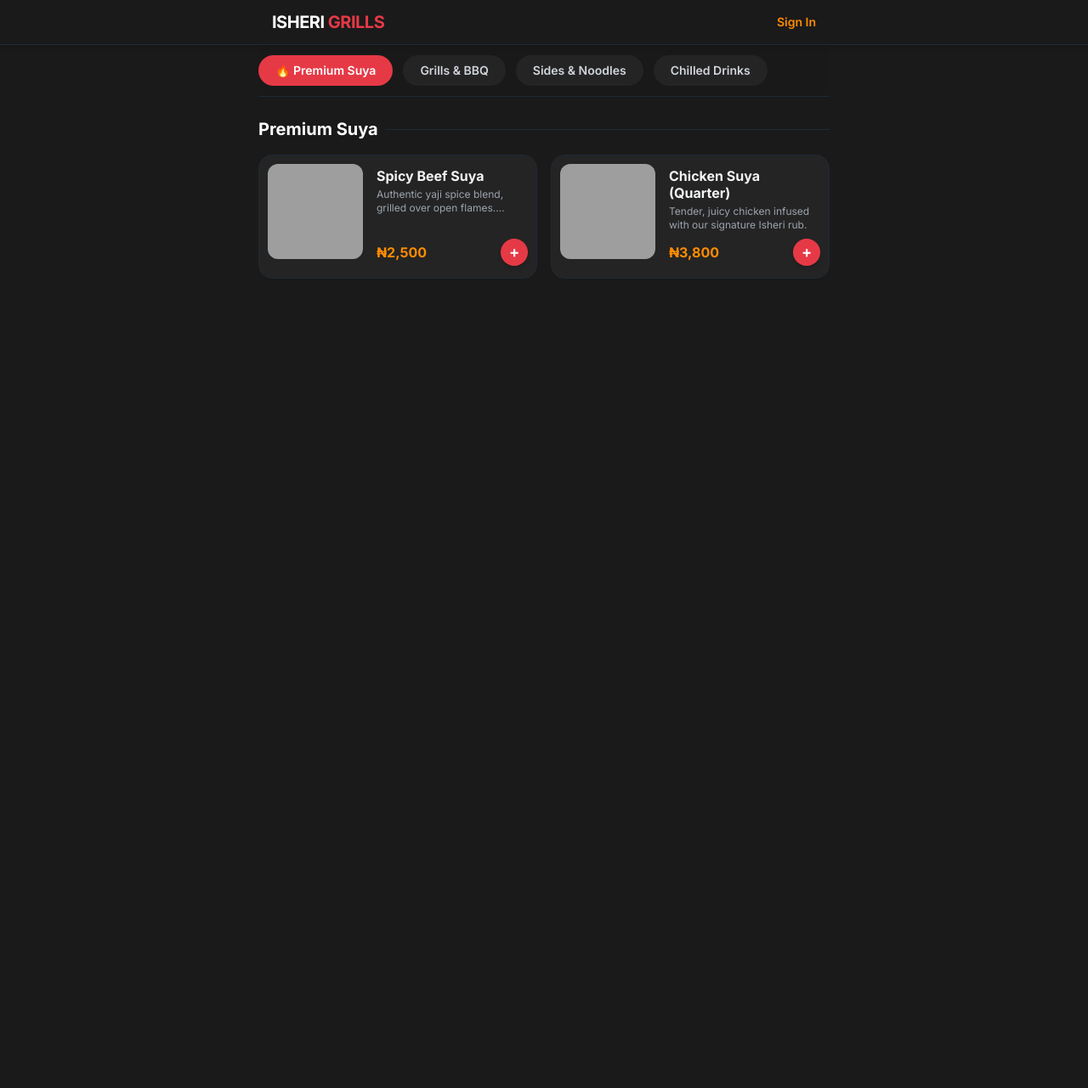
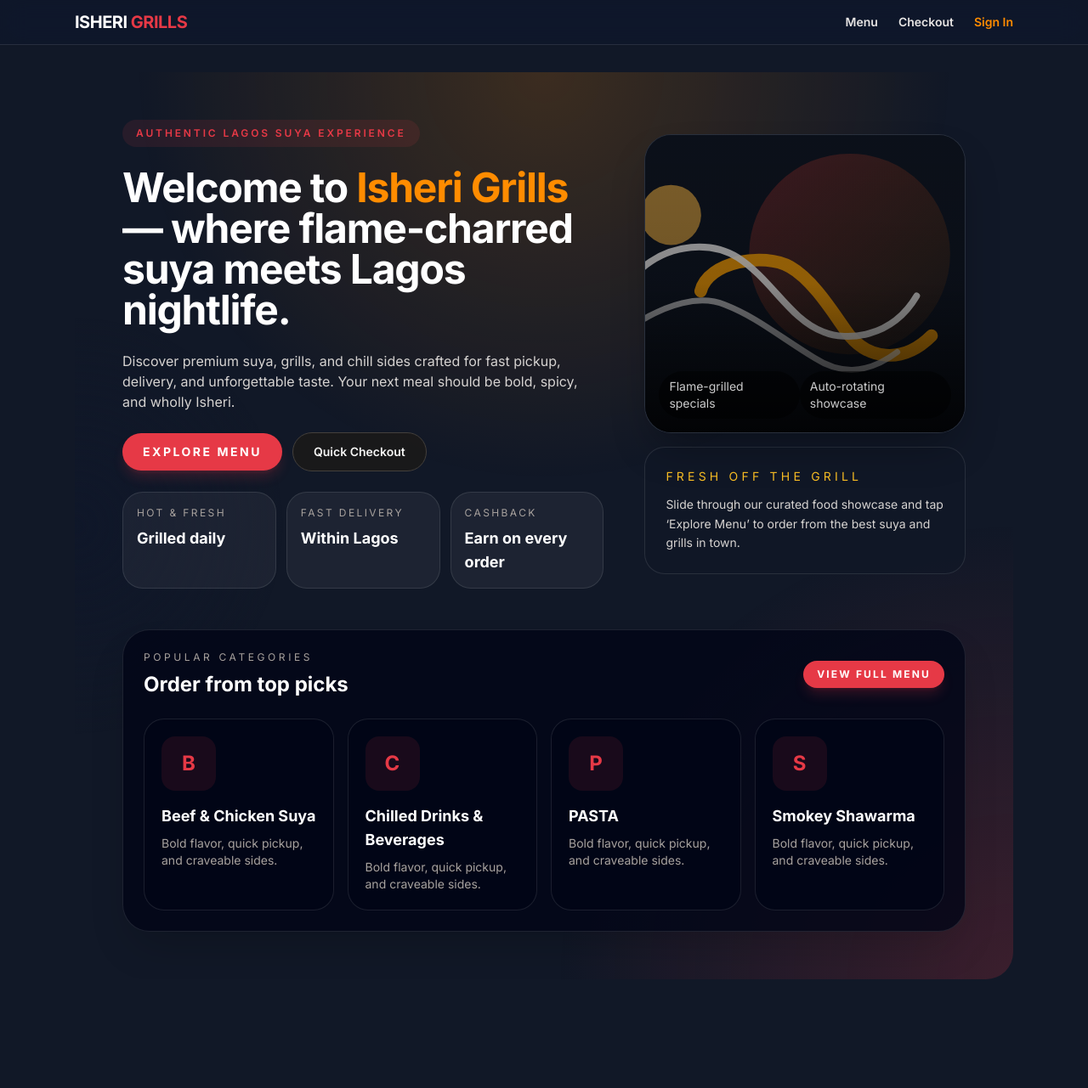
Before and after one commit to isherigrillsandsuya-bit/Isheri-grill-suya, a Django app: page / in a window 1280 px wide. Shown: the whole page at 85% size. Before the commit the page ends 328 px from the top, so only its background shows below. Run offline with Django 5.2, Linux system fonts and the light colour scheme; data comes from the database, SQL or seed files in the repository; some libraries are stand-ins or nearby versions; grey boxes are pictures that could not be loaded.

Commit message:
total ui refactoring

```diff
--- a/apps/shop/urls.py
+++ b/apps/shop/urls.py
@@ -4,11 +4,12 @@ from . import views
 app_name = 'shop'
 
 urlpatterns = [
-    path('', views.home_view, name='home'),
+    path('', views.landing_view, name='home'),
+    path('menu/', views.menu_view, name='menu'),
+    path('category/<int:category_id>/', views.category_view, name='category'),
+    path('product/<int:item_id>/', views.product_view, name='product'),
     path('checkout/', views.checkout_view, name='checkout'),
     path('cart/add/<int:item_id>/', views.add_to_cart_view, name='add_to_cart'),
-
-    # New Endpoints
     path('checkout/success/', views.payment_success_view, name='success'),
     path('track/<str:order_id>/', views.track_order_view, name='track'),
 ]
--- a/apps/shop/views.py
+++ b/apps/shop/views.py
@@ -1,44 +1,54 @@
-from django.shortcuts import render, redirect
+from django.shortcuts import render, redirect, get_object_or_404
 from django.contrib.auth.decorators import login_required
 from django.contrib import messages
+from .models import Category, MenuItem
 from apps.users.models import CustomUser, Wallet, WalletTransaction
 
-def home_view(request):
-    """
-    Allows anonymous guest browsing.
-    Users can view categories, items, and add to cart without logging in.
-    """
-    categories = [
-        {'id': 1, 'name': '🔥 Premium Suya'},
-        {'id': 2, 'name': 'Grills & BBQ'},
-        {'id': 3, 'name': 'Sides & Noodles'},
-        {'id': 4, 'name': 'Chilled Drinks'}
-    ]
-    return render(request, 'shop/home.html', {'categories': categories})
+def landing_view(request):
+    """A branded landing experience shown at the app root."""
+    categories = Category.objects.order_by('display_order', 'name')[:4]
+    return render(request, 'shop/landing.html', {'categories': categories})
+
+
+def menu_view(request):
+    categories = Category.objects.order_by('display_order', 'name').prefetch_related('items')
+    return render(request, 'shop/menu.html', {'categories': categories})
+
+
+def category_view(request, category_id):
+    category = get_object_or_404(Category, id=category_id)
+    items = category.items.filter(is_available=True)
+    return render(request, 'shop/category.html', {
+        'category': category,
+        'items': items,
+    })
+
+
+def product_view(request, item_id):
+    item = get_object_or_404(MenuItem, id=item_id, is_available=True)
+    return render(request, 'shop/product.html', {'item': item})
+
 
 def add_to_cart_view(request, item_id):
     """
     Allows guests and authenticated users alike to populate their session cart.
     """
     cart = request.session.get('cart', {})
+    item = get_object_or_404(MenuItem, id=item_id, is_available=True)
     item_id_str = str(item_id)
+    price = float(item.price)
+    image_url = item.image.url if item.image else 'https://images.unsplash.com/photo-1555939594-58d7cb561ad1?auto=format&fit=crop&w=500&q=60'
 
-    mock_db = {
-        '1': {'name': 'Spicy Beef Suya', 'price': 2500, 'image': 'https://images.unsplash.com/photo-1555939594-58d7cb561ad1?w=500&auto=format&fit=crop&q=60'},
-        '2': {'name': 'Chicken Suya (Quarter)', 'price': 3800, 'image': 'https://images.unsplash.com/photo-1606622839958-384ef8471da3?w=500&auto=format&fit=crop&q=60'}
-    }
-
-    if item_id_str in mock_db:
-        if item_id_str in cart:
-            cart[item_id_str]['quantity'] += 1
-        else:
-            cart[item_id_str] = {
-                'id': item_id_str,
-                'name': mock_db[item_id_str]['name'],
-                'price': mock_db[item_id_str]['price'],
-                'image': mock_db[item_id_str]['image'],
-                'quantity': 1
-            }
+    if item_id_str in cart:
+        cart[item_id_str]['quantity'] += 1
+    else:
+        cart[item_id_str] = {
+            'id': item.id,
+            'name': item.name,
+            'price': price,
+            'image': image_url,
+            'quantity': 1
+        }
 
     request.session['cart'] = cart
     request.session.modified = True
--- a/isheri_config/settings.py
+++ b/isheri_config/settings.py
@@ -75,7 +75,11 @@ DATABASES = {
 # If deploying to Render/Supabase, use dj_database_url
 if os.environ.get('DATABASE_URL'):
     import dj_database_url
-    DATABASES['default'] = dj_database_url.config(conn_max_age=600, ssl_require=True)
+    database_url = os.environ['DATABASE_URL']
+    if database_url.startswith('sqlite:'):
+        DATABASES['default'] = dj_database_url.config(default=database_url, conn_max_age=600, ssl_require=False)
+    else:
+        DATABASES['default'] = dj_database_url.config(default=database_url, conn_max_age=600, ssl_require=True)
 
 # Password validation
 AUTH_PASSWORD_VALIDATORS = [
--- /dev/null
+++ b/static/css/styles.css
@@ -0,0 +1,87 @@
+:root {
+  color-scheme: dark;
+  font-family: Inter, sans-serif;
+}
+
+html {
+  scroll-behavior: smooth;
+}
+
+body {
+  min-height: 100vh;
+  background-color: #111827;
+  color: #f8fafc;
+}
+
+.hide-scrollbar::-webkit-scrollbar {
+  display: none;
+}
+
+.hide-scrollbar {
+  -ms-overflow-style: none;
+  scrollbar-width: none;
+}
+
+.site-header,
+.site-footer,
+.bottom-nav {
+  backdrop-filter: saturate(180%) blur(16px);
+}
+
+.site-header {
+  background: rgba(15, 23, 42, 0.96);
+}
+
+.site-footer {
+  background: rgba(15, 23, 42, 0.94);
+}
+
+.page-shell {
+  min-height: calc(100vh - 5rem);
+}
+
+.bottom-nav {
+  border-top: 1px solid rgba(255, 255, 255, 0.08);
+}
+
+.bottom-nav a {
+  color: #f8fafc;
+}
+
+body.hide-bottom-nav .bottom-nav {
+  display: none;
+}
+
+.page-link {
+  transition: color .2s ease, background-color .2s ease;
+}
+
+.page-link:hover {
+  color: #ff8c00;
+}
+
+.primary-button {
+  transition: transform .2s ease, background-color .2s ease;
+}
+
+.primary-button:hover {
+  transform: translateY(-1px);
+}
+
+.landing-carousel {
+  position: relative;
+  min-height: 22rem;
+}
+
+.landing-slide {
+  position: absolute;
+  inset: 0;
+  background-size: cover;
+  background-position: center;
+  border-radius: 1.5rem;
+  opacity: 0;
+}
+
+.landing-slide.opacity-100 {
+  opacity: 1;
+}
--- /dev/null
+++ b/static/js/main.js
@@ -0,0 +1,27 @@
+document.body.addEventListener('htmx:configRequest', (event) => {
+  const csrfToken = document.querySelector('meta[name="csrf-token"]')?.content;
+  if (csrfToken) {
+    event.detail.headers['X-CSRFToken'] = csrfToken;
+  }
+});
+
+window.addEventListener('DOMContentLoaded', () => {
+  const heroSlides = document.querySelectorAll('.landing-slide');
+  if (!heroSlides.length) return;
+
+  let activeIndex = 0;
+  const rotateSlides = () => {
+    heroSlides.forEach((slide, index) => {
+      slide.classList.toggle('opacity-100', index === activeIndex);
+      slide.classList.toggle('opacity-0', index !== activeIndex);
+    });
+    activeIndex = (activeIndex + 1) % heroSlides.length;
+  };
+
+  heroSlides.forEach((slide, index) => {
+    slide.style.transition = 'opacity 1s ease';
+    slide.style.opacity = index === 0 ? '1' : '0';
+  });
+
+  setInterval(rotateSlides, 5000);
+});
--- a/templates/base/base.html
+++ b/templates/base/base.html
@@ -1,14 +1,15 @@
 <!DOCTYPE html>
+{% load static %}
 <html lang="en">
 <head>
     <meta charset="UTF-8">
     <meta name="viewport" content="width=device-width, initial-scale=1.0, maximum-scale=1.0, user-scalable=no">
+    <meta name="description" content="Isheri Grills & Suya — Lagos suya, grills, and fast delivery made delicious.">
+    <meta name="csrf-token" content="{{ csrf_token }}">
     <title>{% block title %}Isheri Grills & Suya{% endblock %}</title>
 
-    <script src="https://unpkg.com/htmx.org@1.9.10"></script>
-
+    <script src="https://unpkg.com/htmx.org@1.9.10" defer></script>
     <script defer src="https://cdn.jsdelivr.net/npm/alpinejs@3.x.x/dist/cdn.min.js"></script>
-
     <script src="https://cdn.tailwindcss.com"></script>
     <script>
         tailwind.config = {
@@ -18,8 +19,8 @@
                         isheri: {
                             red: '#E63946',
                             orange: '#FF8C00',
-                            charcoal: '#1A1A1A',
-                            light: '#FAFAFA',
+                            charcoal: '#111827',
+                            light: '#F8FAFC',
                         }
                     },
                     fontFamily: {
@@ -30,48 +31,47 @@
         }
     </script>
     <link href="https://fonts.googleapis.com/css2?family=Inter:wght@400;600;700&display=swap" rel="stylesheet">
+    <link rel="stylesheet" href="{% static 'css/styles.css' %}">
+</head>
+<body class="bg-isheri-charcoal text-white font-sans antialiased pb-24 min-h-screen overflow-x-hidden {% block body_class %}{% endblock %}" id="app-shell">
 
-    <style>
-        /* Hide scrollbar for clean mobile horizontal scrolling */
-        .hide-scrollbar::-webkit-scrollbar {
-            display: none;
-        }
-        .hide-scrollbar {
-            -ms-overflow-style: none;
-            scrollbar-width: none;
-        }
-    </style>
-</head>
-<body class="bg-isheri-charcoal text-white font-sans antialiased pb-24 h-screen overflow-y-auto" hx-headers='{"X-CSRFToken": "{{ csrf_token }}"}'>
-
-    <header class="sticky top-0 z-50 bg-isheri-charcoal border-b border-gray-800 shadow-md">
-        <div class="flex justify-between items-center px-4 py-3 max-w-2xl mx-auto">
-            <a href="/" class="text-xl font-bold tracking-tight text-white">
+    <header class="site-header sticky top-0 z-50 border-b border-white/10 shadow-sm">
+        <div class="mx-auto flex max-w-6xl items-center justify-between px-4 py-3 sm:px-6">
+            <a href="/" class="text-xl font-black tracking-tight text-white">
                 ISHERI <span class="text-isheri-red">GRILLS</span>
             </a>
-
-            <div class="flex items-center space-x-4">
+            <div class="hidden items-center gap-6 md:flex">
+                <a href="{% url 'shop:menu' %}" class="page-link text-sm font-semibold text-stone-200 hover:text-white">Menu</a>
+                <a href="{% url 'shop:checkout' %}" class="page-link text-sm font-semibold text-stone-200 hover:text-white">Checkout</a>
                 {% if user.is_authenticated %}
-                    <a href="#" class="text-sm font-semibold text-gray-300 hover:text-white">Profile</a>
+                    <a href="{% url 'users:logout' %}" class="page-link text-sm font-semibold text-isheri-orange hover:text-white">Logout</a>
                 {% else %}
-                    <a href="#" class="text-sm font-semibold text-isheri-orange">Sign In</a>
+                    <a href="{% url 'users:login' %}" class="page-link text-sm font-semibold text-isheri-orange hover:text-white">Sign In</a>
                 {% endif %}
             </div>
         </div>
     </header>
 
-    <main class="max-w-2xl mx-auto w-full relative">
+    <main class="page-shell mx-auto w-full max-w-6xl px-4 py-8 sm:px-6">
         {% block content %}
         {% endblock content %}
     </main>
 
+    <nav class="bottom-nav fixed inset-x-0 bottom-0 z-40 block border-t border-white/10 bg-slate-950/95 px-4 py-2 backdrop-blur sm:hidden">
+        <div class="flex items-center justify-between gap-3">
+            <a href="/" class="page-link inline-flex flex-1 flex-col items-center rounded-2xl bg-white/5 px-3 py-2 text-center text-xs font-semibold text-white transition hover:bg-white/10">
+                Home
+            </a>
+            <a href="{% url 'shop:menu' %}" class="page-link inline-flex flex-1 flex-col items-center rounded-2xl bg-white/5 px-3 py-2 text-center text-xs font-semibold text-white transition hover:bg-white/10">
+                Menu
+            </a>
+            <a href="{% url 'shop:checkout' %}" class="page-link inline-flex flex-1 flex-col items-center rounded-2xl bg-white/5 px-3 py-2 text-center text-xs font-semibold text-white transition hover:bg-white/10">
+                Checkout
+            </a>
+        </div>
+    </nav>
+
     <div id="cart-drawer-container"></div>
-
-    <script>
-        // Ensure HTMX works smoothly with Django CSRF tokens
-        document.body.addEventListener('htmx:configRequest', (event) => {
-            event.detail.headers['X-CSRFToken'] = '{{ csrf_token }}';
-        });
-    </script>
+    <script src="{% static 'js/main.js' %}"></script>
 </body>
 </html>
--- a/templates/shop/checkout.html
+++ b/templates/shop/checkout.html
@@ -1,5 +1,6 @@
 {% extends "base/base.html" %}
 
+{% block body_class %}hide-bottom-nav{% endblock %}
 {% block title %}Checkout - Isheri Grills & Suya{% endblock %}
 
 {% block content %}
--- a/templates/shop/home.html
+++ b/templates/shop/home.html
@@ -21,31 +21,33 @@
 </nav>
 
 <div class="py-6 px-4 sm:px-0 space-y-10">
-
-    <section id="cat-suya" class="scroll-mt-24">
+    {% for category in categories %}
+    <section id="cat-{{ category.id }}" class="scroll-mt-24">
         <h2 class="text-xl font-bold text-white mb-4 flex items-center">
-            Premium Suya
+            {{ category.name }}
             <span class="ml-2 h-px flex-1 bg-gray-800"></span>
         </h2>
 
         <div class="grid grid-cols-1 md:grid-cols-2 gap-4">
-
+            {% with available_items=category.items.filter(is_available=True) %}
+                {% if available_items.exists %}
+                    {% for item in available_items %}
                     <div class="flex bg-[#242424] rounded-2xl p-2.5 border border-gray-800 hover:border-gray-700 transition-colors shadow-sm group">
                         <div class="w-28 h-28 shrink-0 bg-gray-900 rounded-xl overflow-hidden relative">
-                    <img src="https://images.unsplash.com/photo-1555939594-58d7cb561ad1?w=500&auto=format&fit=crop&q=60"
-                         alt="Beef Suya" class="w-full h-full object-cover group-hover:scale-105 transition-transform duration-500">
+                            {% if item.image %}
+                            <img src="{{ item.image.url }}" alt="{{ item.name }}" class="w-full h-full object-cover group-hover:scale-105 transition-transform duration-500">
+                            {% else %}
+                            <img src="https://images.unsplash.com/photo-1555939594-58d7cb561ad1?auto=format&fit=crop&w=500&q=60" alt="{{ item.name }}" class="w-full h-full object-cover group-hover:scale-105 transition-transform duration-500">
+                            {% endif %}
                         </div>
-
                         <div class="flex flex-col justify-between ml-4 flex-1 py-1">
                             <div>
-                        <h3 class="text-base font-bold text-gray-100 leading-tight">Spicy Beef Suya</h3>
-                        <p class="text-xs text-gray-400 mt-1 line-clamp-2">Authentic yaji spice blend, grilled over open flames. Served with onions and tomatoes.</p>
+                                <h3 class="text-base font-bold text-gray-100 leading-tight">{{ item.name }}</h3>
+                                <p class="text-xs text-gray-400 mt-1 line-clamp-2">{{ item.description }}</p>
                             </div>
-
                             <div class="flex items-center justify-between mt-2">
-                        <span class="text-isheri-orange font-bold">₦2,500</span>
-
-                        <button hx-post="/shop/cart/add/1/"
+                                <span class="text-isheri-orange font-bold">₦{{ item.price|floatformat:0 }}</span>
+                                <button hx-post="{% url 'shop:add_to_cart' item.id %}"
                                         hx-target="#cart-drawer-container"
                                         hx-swap="innerHTML"
                                         class="bg-isheri-red hover:bg-red-700 text-white w-8 h-8 rounded-full flex items-center justify-center font-bold text-lg shadow-md active:scale-90 transition-transform">
@@ -54,29 +56,15 @@
                             </div>
                         </div>
                     </div>
-
-            <div class="flex bg-[#242424] rounded-2xl p-2.5 border border-gray-800 hover:border-gray-700 transition-colors shadow-sm group">
-                <div class="w-28 h-28 shrink-0 bg-gray-900 rounded-xl overflow-hidden relative">
-                    <img src="https://images.unsplash.com/photo-1606622839958-384ef8471da3?w=500&auto=format&fit=crop&q=60"
-                         alt="Chicken Suya" class="w-full h-full object-cover group-hover:scale-105 transition-transform duration-500">
+                    {% endfor %}
+                {% else %}
+                <div class="col-span-2 text-center py-10">
+                    <p class="text-stone-500 text-sm">No items currently available in this category.</p>
                 </div>
-                <div class="flex flex-col justify-between ml-4 flex-1 py-1">
-                    <div>
-                        <h3 class="text-base font-bold text-gray-100 leading-tight">Chicken Suya (Quarter)</h3>
-                        <p class="text-xs text-gray-400 mt-1 line-clamp-2">Tender, juicy chicken infused with our signature Isheri rub.</p>
-                    </div>
-                    <div class="flex items-center justify-between mt-2">
-                        <span class="text-isheri-orange font-bold">₦3,800</span>
-                        <button hx-post="/shop/cart/add/2/" hx-target="#cart-drawer-container" hx-swap="innerHTML"
-                                class="bg-isheri-red hover:bg-red-700 text-white w-8 h-8 rounded-full flex items-center justify-center font-bold text-lg shadow-md active:scale-90 transition-transform">
-                            +
-                        </button>
-                    </div>
-                </div>
-            </div>
-
+                {% endif %}
+            {% endwith %}
         </div>
     </section>
-
+    {% endfor %}
 </div>
 {% endblock content %}
--- /dev/null
+++ b/templates/shop/landing.html
@@ -0,0 +1,74 @@
+{% extends 'base/base.html' %}
+{% load static %}
+
+{% block title %}Welcome to Isheri Grills & Suya{% endblock %}
+
+{% block content %}
+<div class="min-h-[calc(100vh-6rem)] overflow-hidden rounded-[2rem] bg-[radial-gradient(circle_at_top,_rgba(255,140,0,0.18),_transparent_40%),_radial-gradient(circle_at_bottom_right,_rgba(230,57,70,0.2),_transparent_35%),_radial-gradient(circle_at_left,_rgba(15,23,42,0.8),_transparent_20%)] text-white">
+    <div class="max-w-5xl mx-auto px-4 py-10 sm:py-14">
+        <div class="grid grid-cols-1 gap-12 lg:grid-cols-[1.2fr_0.8fr] items-center">
+            <div class="space-y-6">
+                <span class="inline-flex items-center gap-2 rounded-full bg-isheri-red/10 text-isheri-red px-4 py-2 text-xs font-semibold uppercase tracking-[0.24em]">Authentic Lagos Suya Experience</span>
+                <h1 class="text-4xl sm:text-5xl font-black leading-tight tracking-tight">Welcome to <span class="text-isheri-orange">Isheri Grills</span> — where flame-charred suya meets Lagos nightlife.</h1>
+                <p class="max-w-2xl text-sm sm:text-base text-stone-300 leading-relaxed">Discover premium suya, grills, and chill sides crafted for fast pickup, delivery, and unforgettable taste. Your next meal should be bold, spicy, and wholly Isheri.</p>
+                <div class="flex flex-col gap-3 sm:flex-row sm:items-center">
+                    <a href="{% url 'shop:menu' %}" class="inline-flex items-center justify-center rounded-full bg-isheri-red px-6 py-3 text-sm font-bold uppercase tracking-[0.18em] shadow-lg shadow-isheri-red/20 transition hover:bg-red-700">Explore Menu</a>
+                    <a href="{% url 'shop:checkout' %}" class="inline-flex items-center justify-center rounded-full border border-stone-700 bg-stone-900/80 px-6 py-3 text-sm font-semibold text-stone-100 transition hover:border-stone-500">Quick Checkout</a>
+                </div>
+                <div class="grid grid-cols-2 gap-3 sm:grid-cols-3">
+                    <div class="rounded-3xl bg-white/5 p-4 border border-white/10">
+                        <p class="text-xs uppercase text-stone-400 tracking-[0.2em]">Hot & Fresh</p>
+                        <p class="mt-2 text-lg font-bold text-white">Grilled daily</p>
+                    </div>
+                    <div class="rounded-3xl bg-white/5 p-4 border border-white/10">
+                        <p class="text-xs uppercase text-stone-400 tracking-[0.2em]">Fast Delivery</p>
+                        <p class="mt-2 text-lg font-bold text-white">Within Lagos</p>
+                    </div>
+                    <div class="rounded-3xl bg-white/5 p-4 border border-white/10">
+                        <p class="text-xs uppercase text-stone-400 tracking-[0.2em]">Cashback</p>
+                        <p class="mt-2 text-lg font-bold text-white">Earn on every order</p>
+                    </div>
+                </div>
+            </div>
+
+            <div class="space-y-4">
+                <div class="relative overflow-hidden rounded-[2rem] border border-white/10 shadow-2xl shadow-black/30 bg-[#111827] landing-carousel">
+                    <div class="landing-slide" style="background-image: linear-gradient(rgba(0,0,0,0.35), rgba(0,0,0,0.35)), url('{% static "images/hero-1.svg" %}')"></div>
+                    <div class="landing-slide" style="background-image: linear-gradient(rgba(0,0,0,0.35), rgba(0,0,0,0.35)), url('{% static "images/hero-2.svg" %}')"></div>
+                    <div class="landing-slide" style="background-image: linear-gradient(rgba(0,0,0,0.35), rgba(0,0,0,0.35)), url('{% static "images/hero-3.svg" %}')"></div>
+                    <div class="absolute inset-0 bg-gradient-to-t from-black/80 via-black/10 to-black/0"></div>
+                    <div class="absolute bottom-4 left-4 right-4 flex items-center justify-between text-sm text-white/80">
+                        <span class="rounded-full bg-black/50 px-3 py-2">Flame-grilled specials</span>
+                        <span class="rounded-full bg-black/50 px-3 py-2">Auto-rotating showcase</span>
+                    </div>
+                </div>
+                <div class="rounded-3xl border border-white/10 bg-[#111827]/90 p-5 sm:p-6">
+                    <h2 class="text-sm uppercase tracking-[0.3em] text-amber-400">Fresh off the grill</h2>
+                    <p class="mt-3 text-sm leading-relaxed text-stone-300">Slide through our curated food showcase and tap ‘Explore Menu’ to order from the best suya and grills in town.</p>
+                </div>
+            </div>
+        </div>
+
+        {% if categories %}
+        <div class="mt-12 rounded-[2rem] border border-white/10 bg-slate-950/80 p-6 shadow-2xl shadow-black/20">
+            <div class="mb-6 flex items-center justify-between gap-4">
+                <div>
+                    <p class="text-xs uppercase tracking-[0.3em] text-stone-400">Popular categories</p>
+                    <h2 class="mt-2 text-2xl font-black text-white">Order from top picks</h2>
+                </div>
+                <a href="{% url 'shop:menu' %}" class="primary-button inline-flex items-center rounded-full bg-isheri-red px-4 py-2 text-xs font-bold uppercase tracking-[0.18em] text-white shadow-lg shadow-isheri-red/20 hover:bg-red-700">View full menu</a>
+            </div>
+            <div class="grid gap-4 sm:grid-cols-2 xl:grid-cols-4">
+                {% for category in categories %}
+                <a href="{% url 'shop:category' category.id %}" class="group block rounded-3xl border border-white/10 bg-slate-950/90 p-5 transition hover:border-amber-500 hover:bg-slate-900/95">
+                    <div class="mb-4 flex h-16 w-16 items-center justify-center rounded-2xl bg-isheri-red/10 text-2xl font-black text-isheri-red">{{ category.name|slice:":1"|upper }}</div>
+                    <h3 class="text-lg font-bold text-white">{{ category.name }}</h3>
+                    <p class="mt-2 text-sm text-stone-400">{{ category.description|default:'Bold flavor, quick pickup, and craveable sides.' }}</p>
+                </a>
+                {% endfor %}
+            </div>
+        </div>
+        {% endif %}
+    </div>
+</div>
+{% endblock content %}
--- a/templates/shop/menu.html
+++ b/templates/shop/menu.html
@@ -1,4 +1,5 @@
 {% extends 'base/base.html' %}
+{% load static %}
 {% block content %}
 <div class="space-y-6 pb-6">
     <div class="bg-stone-800 border border-stone-700 rounded-3xl p-5 shadow-xl flex justify-between items-center">
@@ -22,7 +23,7 @@
                     {% if item.image %}
                     <img src="{{ item.image.url }}" alt="{{ item.name }}" class="w-full h-full object-cover">
                     {% else %}
-                    <img src="https://images.unsplash.com/photo-1555939594-58d7cb561ad1?auto=format&fit=crop&w=300&q=80" alt="{{ item.name }}" class="w-full h-full object-cover">
+                    <img src="{% static 'images/placeholder-product.svg' %}" alt="{{ item.name }}" class="w-full h-full object-cover">
                     {% endif %}
                 </div>
                 <div class="flex-1 space-y-1">
--- a/templates/shop/receipt.html
+++ b/templates/shop/receipt.html
@@ -1,4 +1,5 @@
 {% extends "base/base.html" %}
+{% block body_class %}hide-bottom-nav{% endblock %}
 {% block title %}Order Successful - Isheri Grills{% endblock %}
 
 {% block content %}
```
Also changed, not shown: AI_HANDOFF.md (added, +99 -0 lines), templates/shop/category.html (+6 -2 lines), templates/shop/product.html (+6 -1 lines), static/images/hero-1.svg (added), static/images/hero-2.svg (added), static/images/hero-3.svg (added), static/images/placeholder-product.svg (added). Lines whose indentation alone changed are shown as unchanged.
